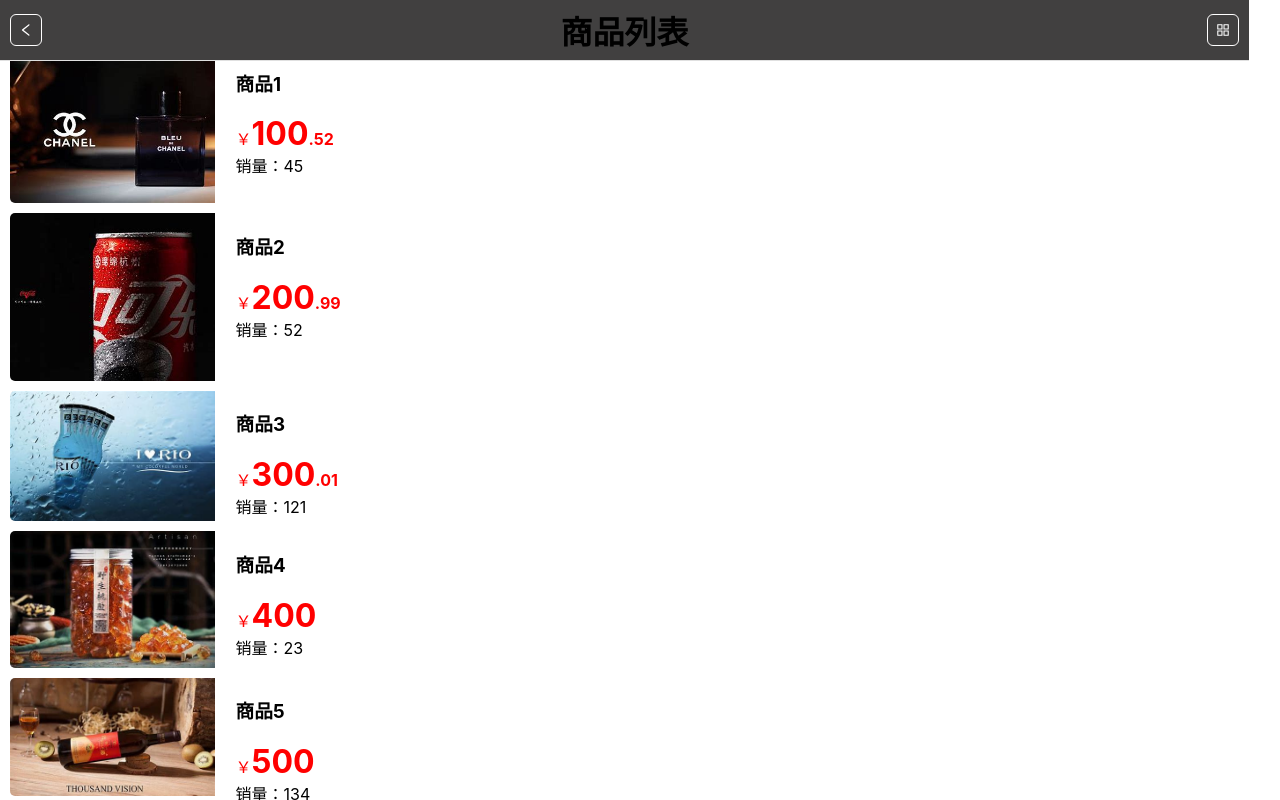
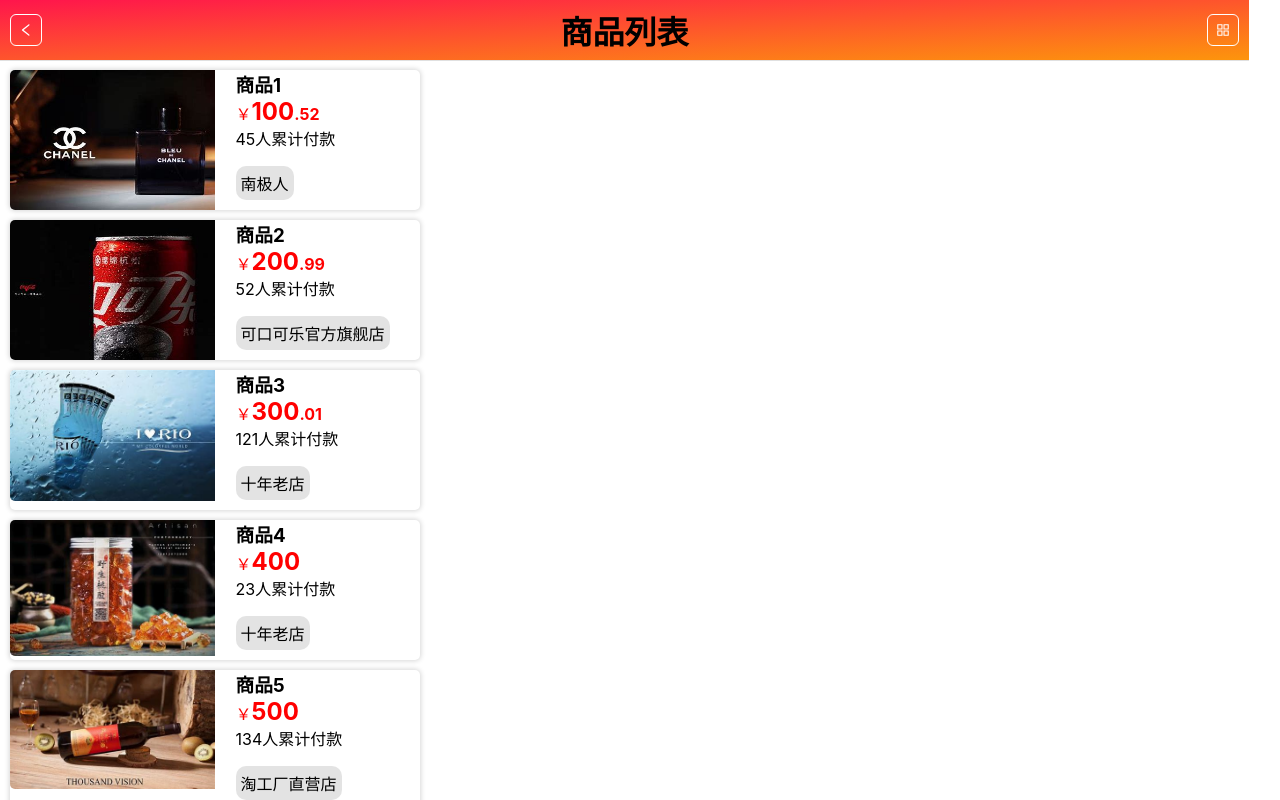
Before and after one commit to Feniers/React-smallTaobao-app, a React (Create React App) app: page /goods in a window 1280 px wide. Both pictures are taken after a click on the button 1222 px from the left and 30 px from the top of the page. Shown: the top 800 px of the page. Built offline with nearby package versions, Linux system fonts and the light colour scheme.

Commit message:
商品列表v2

```diff
--- a/src/components/Price.jsx
+++ b/src/components/Price.jsx
@@ -7,7 +7,7 @@
       <span
         style={{
           color: "red",
-          fontSize: "2em",
+          fontSize: "1.5em",
           fontWeight: "bold",
         }}
       >
--- a/src/components/ProductGrid.jsx
+++ b/src/components/ProductGrid.jsx
@@ -53,11 +53,11 @@
               <img src={product.img} alt={product.name} />
               <div className="product-info">
                 <h3>{product.name}</h3>
-                <div className="product-info-bottom">
-                  <Price price={product.price} />
-                  <span> 销量：{product.sales}</span>
+                <Price price={product.price} />
+                <span> {product.sales}人累计付款</span>
+                <div className="merchant">
+                  {product.merchant === "" ? "十年老店" : product.merchant}{" "}
                 </div>
-                <div className="product-desc">{product.desc}</div>
               </div>
             </div>
           );
--- a/src/css/GoodList.css
+++ b/src/css/GoodList.css
@@ -5,14 +5,16 @@
     padding: 10px;
     border-bottom: 1px solid #e0e0e0;
 
+    background: linear-gradient(to bottom right, rgb(255, 21, 76), rgb(253, 149, 12));
+
     height: 40px;
     width: 96%;
     position: fixed;
     top: 0;
+    z-index: 100;
 
-    background-color: rgb(65, 64, 64);
 }
 
 .main {
-    margin-top: 50px;
+    margin-top: 70px;
 }
--- a/src/css/ProductGrid.css
+++ b/src/css/ProductGrid.css
@@ -36,21 +36,49 @@
 .product-card-list {
     background: white;
     margin-bottom: 10px;
-    /* 每个卡片底部的间距 */
+
+    height: 140px;
 
     display: flex;
     justify-content: space-between;
     align-items: flex-start;
-}
 
-.product-info {
-    width: 45%;
+    border-radius: 5px;
+    box-shadow: 0px 0px 5px 1px rgb(0 0 0 / 16%);
+
+    position: relative;
 }
 
 .product-card-list img {
     max-width: 50%;
+    width: 50%;
     max-height: 100%;
     /* 图片宽度为卡片宽度的100% */
     border-radius: 5px 0 0 5px;
     /* 图片左侧圆角 */
 }
+
+.product-info {
+    width: 45%;
+
+    display: flex;
+    flex-direction: column;
+    justify-content: space-between;
+}
+
+.product-info h3 {
+    margin: 0;
+    padding: 0;
+}
+
+.merchant {
+    background-color: #e3e3e3f9;
+    color: rgb(0, 0, 0);
+    border-radius: 10px;
+    padding: 5px 5px;
+    margin: 10px 0;
+
+    position: absolute;
+    bottom: 0;
+
+}
--- a/src/services/goodService.js
+++ b/src/services/goodService.js
@@ -4,9 +4,10 @@
     name: "商品1",
     price: 100.52,
     sales: 45,
-    categoryId: "1",
+    categoryId: 1,
     description: "商品1的描述",
-    //以id作为随机数，确保每次刷新页面图片都不一样
+    merchant: "南极人",
+
     // img: `https://picsum.photos/400/200?random=${Math.random()}`,
     img: "goods/bleu.jpg",
   },
@@ -15,8 +16,9 @@
     name: "商品2",
     price: 200.99,
     sales: 52,
-    categoryId: "2",
+    categoryId: 1,
     description: "商品2的描述",
+    merchant: "可口可乐官方旗舰店",
     img: "goods/cola.jpg",
   },
   {
@@ -24,8 +26,9 @@
     name: "商品3",
     price: 300.01,
     sales: 121,
-    categoryId: "3",
+    categoryId: 2,
     description: "商品3的描述",
+    merchant: "",
     img: "goods/rio.jpg",
   },
   {
@@ -33,8 +36,9 @@
     name: "商品4",
     price: 400,
     sales: 23,
-    categoryId: "4",
+    categoryId: 2,
     description: "商品4的描述",
+    merchant: "",
     img: "goods/OIP.jpg",
   },
   {
@@ -42,8 +46,9 @@
     name: "商品5",
     price: 500,
     sales: 134,
-    categoryId: "5",
+    categoryId: 1,
     description: "商品5的描述",
+    merchant: "淘工厂直营店",
     img: "goods/wire.jpg",
   },
   {
@@ -51,8 +56,9 @@
     name: "商品6",
     price: 600,
     sales: 12,
-    categoryId: "6",
+    categoryId: 3,
     description: "商品6的描述",
+    merchant: "chanel",
     img: "goods/bleu.jpg",
   },
   {
@@ -60,8 +66,9 @@
     name: "商品7",
     price: 700,
     sales: 67,
-    categoryId: "7",
+    categoryId: 4,
     description: "商品7的描述",
+    merchant: "可口可乐官方旗舰店",
     img: "goods/tea.jpg",
   },
   {
@@ -69,8 +76,9 @@
     name: "商品8",
     price: 800,
     sales: 231,
-    categoryId: "8",
+    categoryId: 4,
     description: "商品8的描述",
+    merchant: "",
     img: "goods/cola.jpg",
   },
   {
@@ -78,8 +86,9 @@
     name: "商品9",
     price: 900,
     sales: 34,
-    categoryId: "9",
+    categoryId: 5,
     description: "商品9的描述",
+    merchant: "",
     img: "goods/rio.jpg",
   },
   {
@@ -87,8 +96,9 @@
     name: "商品10",
     price: 1000,
     sales: 56,
-    categoryId: "10",
+    categoryId: 6,
     description: "商品10的描述",
+    merchant: "",
     img: "goods/OIP.jpg",
   },
 ];
```
Also changed, not shown: public/header-img.jpg (added).
